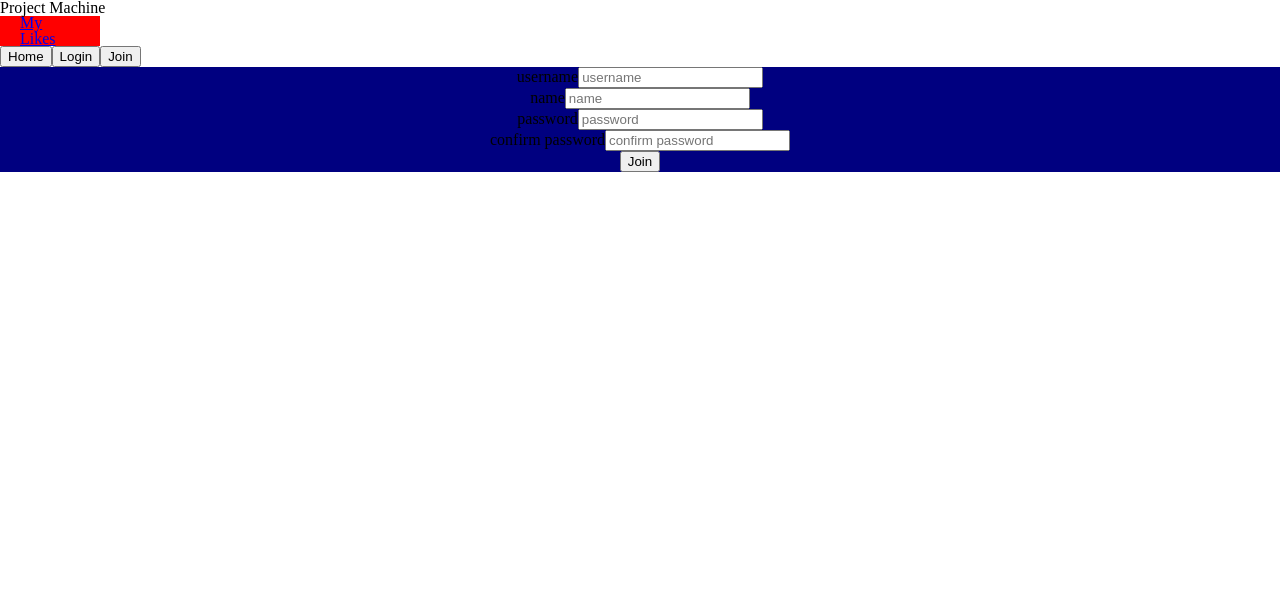
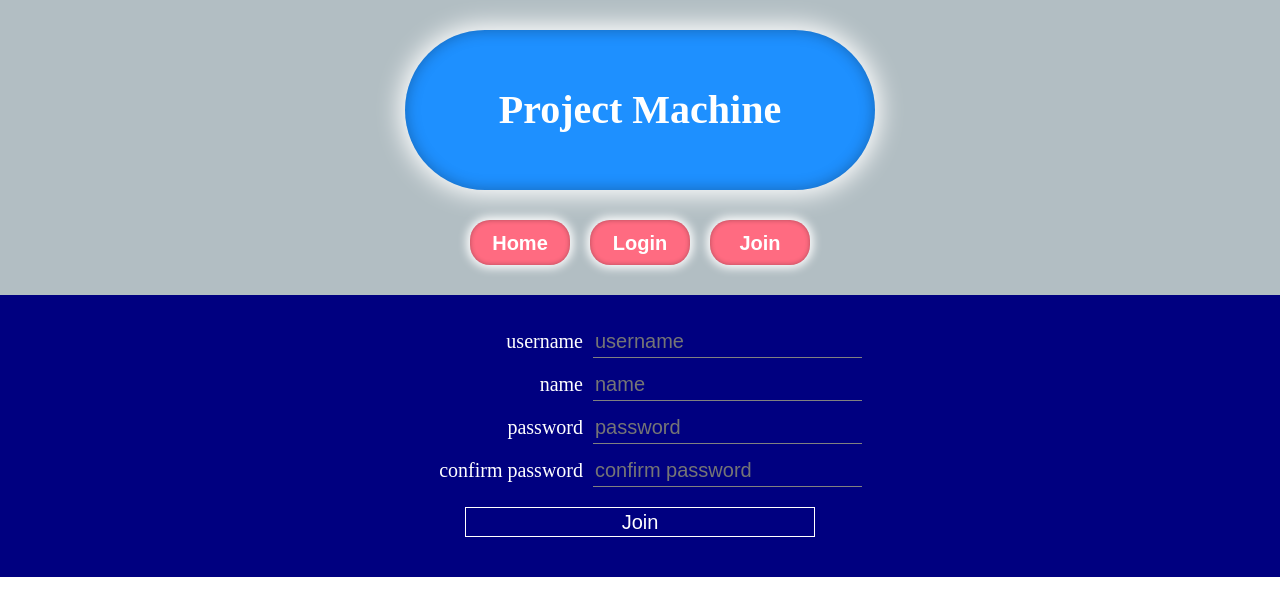
Before and after one commit to hahagarden/project-machine, a React (Create React App) app: page /join in a window 1280 px wide. Shown: the top 616 px of the page. Built offline with nearby package versions, Linux system fonts and the light colour scheme.

Commit message:
feat: overall styling done

```diff
--- a/src/routes/Home.tsx
+++ b/src/routes/Home.tsx
@@ -5,56 +5,107 @@ import { loggedInUserAtom } from "../atom";
 import Login from "./Login";
 import Join from "./Join";
 import MyLikes from "./MyLikes";
+import Toys from "./Toys";
 
-const Header = styled.div``;
+const Wrapper = styled.div`
+  width: 100vw;
+  height: 100vh;
+  display: flex;
+  flex-direction: column;
+  align-items: center;
+`;
 
-const Title = styled.h1``;
+const Header = styled.div`
+  position: fixed;
+  top: 0;
+  padding: 10px;
+  display: flex;
+  flex-direction: column;
+  align-items: center;
+  background-color: #b2bec3;
+  width: 100%;
+`;
 
-const Container = styled.div``;
+const Title = styled.div`
+  width: 350px;
+  background-color: #1e90ff;
+  box-shadow: 0 0 25px 5px white, inset 0 0 15px 0px rgba(0, 0, 0, 0.3);
+  border-radius: 100px;
+  margin: 20px;
+  padding: 60px;
+  color: white;
+  font-size: 40px;
+  font-weight: 600;
+  text-align: center;
+`;
 
-const Toy = styled.div`
-  display: flex;
-  justify-content: center;
-  align-items: center;
-  background-color: red;
+const Menu = styled.div`
+  margin-top: 10px;
+  margin-bottom: 20px;
+`;
+
+const Button = styled.button`
+  background-color: #ff6b81;
+  box-shadow: 0 0 10px 3px white, inset 0 0 5px 0px rgba(0, 0, 0, 0.3);
   width: 100px;
-  height: 30px;
+  height: 45px;
+  margin: 0 10px;
+  border-radius: 20px;
+  border: none;
+  font-size: 20px;
+  font-weight: 600;
   a {
     display: block;
-    padding: 5px 20px;
+    width: 100%;
+    height: 100%;
+    text-align: center;
+    line-height: 45px;
+    color: white;
   }
+  transition: a 0.3s;
+  &:hover {
+    box-shadow: 0 0 15px 7px white, inset 0 0 5px 0px rgba(0, 0, 0, 0.3);
+    a {
+      color: yellow;
+    }
+  }
+`;
+
+const Container = styled.div`
+  margin-top: 295px;
+  width: 100vw;
 `;
 
 function Home() {
   const nowUser = useRecoilValue(loggedInUserAtom);
   const isLoggedIn = nowUser.username !== "";
   return (
-    <>
+    <Wrapper>
       <Header>
         <Title>
           {isLoggedIn ? `${nowUser.username}'s` : null} Project Machine
         </Title>
+        <Menu>
+          <Button>
+            <Link to="/">Home</Link>
+          </Button>
+          <Button>
+            <Link to="/login">Login</Link>
+          </Button>
+          <Button>
+            <Link to="/join">Join </Link>
+          </Button>
+        </Menu>
       </Header>
       <Container>
-        <Toy>
-          <Link to="/mylikes">My Likes</Link>
-        </Toy>
-        <Link to="/">
-          <button>Home</button>
-        </Link>
-        <Link to="/login">
-          <button>Login</button>
-        </Link>
-        <Link to="/join">
-          <button>Join</button>
-        </Link>
+        <Routes>
+          <Route path="/" element={<Toys />} />
+          <Route path="/login" element={<Login />} />
+          <Route path="/join" element={<Join />} />
+          <Route path="/mylikes/*" element={<MyLikes />} />
+        </Routes>
       </Container>
-      <Routes>
-        <Route path="/login" element={<Login />} />
-        <Route path="/join" element={<Join />} />
-        <Route path="/mylikes/*" element={<MyLikes />} />
-      </Routes>
-    </>
+    </Wrapper>
   );
 }
 
--- a/src/routes/Join.tsx
+++ b/src/routes/Join.tsx
@@ -2,7 +2,65 @@ import { useForm } from "react-hook-form";
 import { useSetRecoilState } from "recoil";
 import { useNavigate } from "react-router-dom";
 import { joinedUserAtom } from "../atom";
+import styled from "styled-components";
 
+const Wrapper = styled.div`
+  width: 100%;
+  background-color: navy;
+  display: flex;
+  flex-direction: column;
+  align-items: center;
+`;
+
+const Form = styled.form`
+  display: flex;
+  flex-direction: column;
+  align-items: center;
+  margin: 20px;
+`;
+
+const InputLine = styled.div`
+  margin-top: 10px;
+`;
+
+const Label = styled.label`
+  display: inline-block;
+  width: 165px;
+  text-align: right;
+  color: white;
+  padding-right: 10px;
+  font-size: 20px;
+`;
+
+const Input = styled.input`
+  height: 30px;
+  border: none;
+  border-bottom: 1px solid gray;
+  outline: none;
+  background-color: inherit;
+  color: white;
+  font-size: 20px;
+  transition: border-bottom 0.3s;
+  &:focus {
+    color:#fff200;
+    border-bottom: 1px solid white;
+    }
+  }
+`;
+const Button = styled.button`
+  background-color: transparent;
+  border: 1px solid white;
+  width: 350px;
+  height: 30px;
+  color: white;
+  font-size: 20px;
+  margin: 20px;
+  transition: background-color, color 0.3s;
+  &:hover {
+    background-color: #f1f2f6;
+    color: navy;
+  }
+`;
 interface IJoinForm {
   username: string;
   name: string;
@@ -37,19 +95,11 @@ function Join() {
   };
   console.log(errors);
   return (
-    <>
-      <form
-        onSubmit={handleSubmit(onSubmit)}
-        style={{
-          display: "flex",
-          flexDirection: "column",
-          alignItems: "center",
-          backgroundColor: "navy",
-        }}
-      >
-        <div>
-          <label htmlFor="username">username</label>
-          <input
+    <Wrapper>
+      <Form onSubmit={handleSubmit(onSubmit)}>
+        <InputLine>
+          <Label htmlFor="username">username</Label>
+          <Input
             {...register("username", {
               required: true,
               pattern: {
@@ -59,35 +109,35 @@ function Join() {
             })}
             id="username"
             placeholder="username"
-          ></input>
-        </div>
-        <div>
-          <label htmlFor="name">name</label>
-          <input
+          ></Input>
+        </InputLine>
+        <InputLine>
+          <Label htmlFor="name">name</Label>
+          <Input
             {...register("name", { required: true })}
             id="name"
             placeholder="name"
-          ></input>
-        </div>
-        <div>
-          <label htmlFor="pw">password</label>
-          <input
+          ></Input>
+        </InputLine>
+        <InputLine>
+          <Label htmlFor="pw">password</Label>
+          <Input
             {...register("pw", { required: true, minLength: 4 })}
             id="pw"
             placeholder="password"
-          ></input>
-        </div>
-        <div>
-          <label htmlFor="pwConfirm">confirm password</label>
-          <input
+          ></Input>
+        </InputLine>
+        <InputLine>
+          <Label htmlFor="pwConfirm">confirm password</Label>
+          <Input
             {...register("pwConfirm", { required: true, minLength: 4 })}
             id="pwConfirm"
             placeholder="confirm password"
-          ></input>
-        </div>
-        <button>Join</button>
-      </form>
-    </>
+          ></Input>
+        </InputLine>
+        <Button>Join</Button>
+      </Form>
+    </Wrapper>
   );
 }
 
--- a/src/routes/Login.tsx
+++ b/src/routes/Login.tsx
@@ -2,7 +2,63 @@ import { useForm } from "react-hook-form";
 import { useRecoilValue, useSetRecoilState } from "recoil";
 import { useNavigate } from "react-router-dom";
 import { joinedUserAtom, loggedInUserAtom } from "../atom";
+import styled from "styled-components";
 
+const Wrapper = styled.div`
+  width: 100%;
+  background-color: navy;
+  display: flex;
+  flex-direction: column;
+  align-items: center;
+`;
+
+const Form = styled.form`
+  display: flex;
+  flex-direction: column;
+  align-items: center;
+  margin: 20px;
+`;
+
+const InputLine = styled.div`
+  margin-top: 10px;
+`;
+
+const Label = styled.label`
+  color: white;
+  padding-right: 10px;
+  font-size: 20px;
+`;
+
+const Input = styled.input`
+  height: 30px;
+  border: none;
+  border-bottom: 1px solid gray;
+  outline: none;
+  background-color: inherit;
+  color: white;
+  font-size: 20px;
+  transition: border-bottom 0.3s;
+  &:focus {
+    color:#fff200;
+    border-bottom: 1px solid white;
+    }
+  }
+`;
+
+const Button = styled.button`
+  background-color: transparent;
+  border: 1px solid white;
+  width: 350px;
+  height: 30px;
+  color: white;
+  font-size: 20px;
+  margin: 20px;
+  transition: background-color, color 0.3s;
+  &:hover {
+    background-color: #f1f2f6;
+    color: navy;
+  }
+`;
 interface ILoginForm {
   username: string;
   pw: string;
@@ -34,19 +90,11 @@ function Login() {
   };
   console.log(errors);
   return (
-    <>
-      <form
-        onSubmit={handleSubmit(onSubmit)}
-        style={{
-          display: "flex",
-          flexDirection: "column",
-          alignItems: "center",
-          backgroundColor: "navy",
-        }}
-      >
-        <div>
-          <label htmlFor="username">username</label>
-          <input
+    <Wrapper>
+      <Form onSubmit={handleSubmit(onSubmit)}>
+        <InputLine>
+          <Label htmlFor="username">username</Label>
+          <Input
             {...register("username", {
               required: true,
               pattern: {
@@ -56,19 +104,19 @@ function Login() {
             })}
             id="username"
             placeholder="username"
-          ></input>
-        </div>
-        <div>
-          <label htmlFor="pw">password</label>
-          <input
+          ></Input>
+        </InputLine>
+        <InputLine>
+          <Label htmlFor="pw">password</Label>
+          <Input
             {...register("pw", { required: true, minLength: 4 })}
             id="pw"
             placeholder="password"
-          ></input>
-        </div>
-        <button>log in</button>
-      </form>
-    </>
+          ></Input>
+        </InputLine>
+        <Button>Log in</Button>
+      </Form>
+    </Wrapper>
   );
 }
 
--- a/src/routes/MyLikes.tsx
+++ b/src/routes/MyLikes.tsx
@@ -3,26 +3,73 @@ import { Routes, Route, Link } from "react-router-dom";
 import Song from "./components_mylikes/Song";
 import Movie from "./components_mylikes/Movie";
 
-const Button = styled.button``;
+const Wrapper = styled.div`
+  width: 100%;
+  height: 100%;
+  display: flex;
+  flex-direction: column;
+  align-items: center;
+  background-color: #9980fa;
+`;
+
+const Header = styled.div`
+  width: 100%;
+  padding: 10px;
+  background-color: #f6b93b;
+  display: flex;
+  flex-direction: column;
+  align-items: center;
+`;
+
+const Title = styled.div`
+  font-size: 40px;
+  font-weight: 600;
+  padding: 20px;
+`;
+
+const Container = styled.div``;
+
+const Menu = styled.div``;
+
+const Button = styled.button`
+  background-color: transparent;
+  width: 80px;
+  height: 40px;
+  margin: 0 20px;
+  border: none;
+  font-size: 20px;
+  a {
+    display: block;
+    width: 100%;
+    height: 100%;
+    text-align: center;
+    line-height: 40px;
+    text-decoration: underline;
+  }
+`;
 
 function MyLikes() {
   return (
     <>
-      <div>
-        <h1>My Likes</h1>
-        <hr />
-        <Link to="/mylikes/song">
-          <Button>Song</Button>
-        </Link>
-        <Link to="/mylikes/movie">
-          <Button>Movie</Button>
-        </Link>
-        <hr />
-      </div>
-      <Routes>
-        <Route path="/song/*" element={<Song />} />
-        <Route path="/movie" element={<Movie />} />
-      </Routes>
+      <Wrapper>
+        <Header>
+          <Title>My Likes</Title>
+        </Header>
+        <Container>
+          <Menu>
+            <Button>
+              <Link to="/mylikes/song">Song </Link>
+            </Button>
+            <Button>
+              <Link to="/mylikes/movie">Movie</Link>
+            </Button>
+          </Menu>
+        </Container>
+        <Routes>
+          <Route path="/song/*" element={<Song />} />
+          <Route path="/movie" element={<Movie />} />
+        </Routes>{" "}
+      </Wrapper>
     </>
   );
 }
--- /dev/null
+++ b/src/routes/Toys.tsx
@@ -0,0 +1,72 @@
+import styled from "styled-components";
+import { Link } from "react-router-dom";
+
+const Container = styled.div`
+  padding: 50px;
+  background-color: #f6b93b;
+  box-shadow: 0 0 10px 0 black;
+  border: 2px solid rgba(0, 0, 0, 0.3);
+`;
+
+const Shelf = styled.div`
+  display: flex;
+  justify-content: space-around;
+  padding: 20px;
+  margin-top: 50px;
+  border-bottom: 5px solid rgba(0, 0, 0, 0.3);
+`;
+
+const Area = styled.div`
+  height: 400px;
+`;
+
+const Toy = styled.div`
+  display: flex;
+  justify-content: center;
+  align-items: center;
+  background-color: #e84118;
+  box-shadow: 0 0 10px 0 white, inset 0 0 10px 0px rgba(0, 0, 0, 0.3);
+  width: 200px;
+  height: 60px;
+  font-size: 25px;
+  font-weight: 600;
+  border-radius: 10px;
+  a {
+    display: block;
+    width: 100%;
+    height: 100%;
+    text-align: center;
+    line-height: 60px;
+    color: yellow;
+  }
+  &:hover {
+    box-shadow: 0 0 15px 7px white, inset 0 0 5px 0px rgba(0, 0, 0, 0.3);
+  }
+`;
+
+function Toys() {
+  return (
+    <Container>
+      <Shelf>
+        <Toy>
+          <Link to="/mylikes">My Likes</Link>
+        </Toy>
+        <Toy></Toy>
+        <Toy></Toy>
+      </Shelf>
+      <Shelf>
+        <Toy></Toy>
+        <Toy></Toy>
+        <Toy></Toy>
+      </Shelf>
+      <Shelf>
+        <Toy></Toy>
+        <Toy></Toy>
+        <Toy></Toy>
+      </Shelf>
+      <Area></Area>
+    </Container>
+  );
+}
+
+export default Toys;
--- a/src/routes/components_mylikes/Song.tsx
+++ b/src/routes/components_mylikes/Song.tsx
@@ -3,6 +3,17 @@ import Table from "./Table";
 import RegisterModal from "./RegisterModal";
 import { registerModalOnAtom } from "./atoms_mylikes";
 import { useRecoilState } from "recoil";
+
+const Wrapper = styled.div`
+  width: 100%;
+  padding: 20px;
+  display: flex;
+  flex-direction: column;
+  align-items: center;
+  background-color: #82ccdd;
+`;
+
+const Menu = styled.div``;
 
 const Button = styled.button``;
 
@@ -13,13 +24,15 @@ function Song() {
   };
   return (
     <>
-      <div>
-        <Button onClick={modalOpen}>Register</Button>
-        {modalOn && <RegisterModal />}
-        <Button>Ranking</Button>
-        <Button>Genre</Button>
+      <Wrapper>
+        <Menu>
+          <Button onClick={modalOpen}>Register</Button>
+          {modalOn && <RegisterModal />}
+          <Button>Ranking</Button>
+          <Button>Genre</Button>
+        </Menu>
         <Table />
-      </div>
+      </Wrapper>
     </>
   );
 }
--- a/src/styles/GlobalStyle.ts
+++ b/src/styles/GlobalStyle.ts
@@ -44,6 +44,10 @@ table {
 	border-collapse: collapse;
 	border-spacing: 0;
 }
+a{
+	text-decoration:none;
+	color:black;
+}
 `;
 
 export default GlobalStyle;
--- a/src/styles/theme.ts
+++ b/src/styles/theme.ts
@@ -1,6 +1,6 @@
 import styled, { DefaultTheme } from "styled-components";
 
 export const darkTheme: DefaultTheme = {
-  bgColor: "black",
+  bgColor: "blue",
   textColor: "yellow",
 };
```
Also changed, not shown: src/routes/components_mylikes/Table.tsx (+14 -6 lines).
